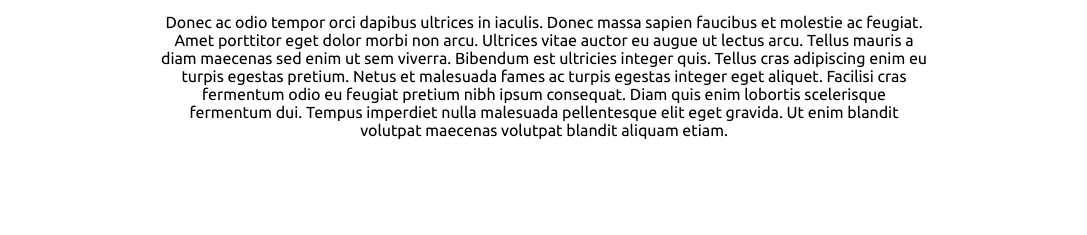
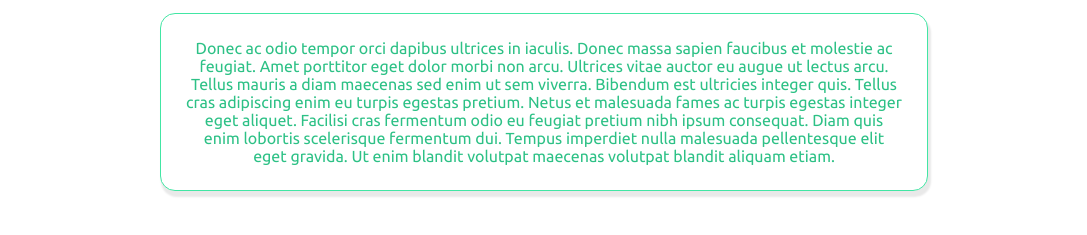
Before and after one commit to Kristyvdm2020/FitnessTracker-frontend, a React app: page / in a window 1280 px wide. Shown: the part 553-788 px from the top of the page, without its empty margins (96-1183 px from the left). Built offline with nearby package versions, Linux system fonts and the light colour scheme; no server answers.

Commit message:
added missionStatement class and began styling it

```diff
--- a/assets/styles.css
+++ b/assets/styles.css
@@ -160,6 +160,15 @@ nav a:hover {
   height: auto;
   /* clip-path: polygon(0 0, 100% 12%, 100% 76%, 0 100%); */
   clip-path: polygon(0 25%, 100% 12%, 100% 76%, 0 92%);
+}
+
+.missionStatement {
+  border-radius: 15px;
+  padding: 25px;
+  border: 1px solid #42E6A4;
+  background-color: #ffffff;
+  color:  #2dc186;
+  box-shadow: 2px 5px 2px 1px rgb(233, 233, 233);
 
 }
 
--- a/src/components/Home.js
+++ b/src/components/Home.js
@@ -6,7 +6,7 @@ const Home = () => {
         <div className='home-container'>
 
                 <img className='home-img' src="https://cdn.thespaces.com/wp-content/uploads/2020/01/Gymshark-hero-crop.jpg"/>
-                <p>Donec ac odio tempor orci dapibus ultrices in iaculis. Donec massa sapien faucibus et molestie ac feugiat. Amet porttitor eget dolor morbi non arcu. Ultrices vitae auctor eu augue ut lectus arcu.
+                <p class="missionStatement">Donec ac odio tempor orci dapibus ultrices in iaculis. Donec massa sapien faucibus et molestie ac feugiat. Amet porttitor eget dolor morbi non arcu. Ultrices vitae auctor eu augue ut lectus arcu.
                 Tellus mauris a diam maecenas sed enim ut sem viverra. Bibendum est ultricies integer quis.
                 Tellus cras adipiscing enim eu turpis egestas pretium. Netus et malesuada fames ac turpis egestas integer eget aliquet. Facilisi cras fermentum odio eu feugiat pretium nibh ipsum consequat.
                 Diam quis enim lobortis scelerisque fermentum dui. Tempus imperdiet nulla malesuada pellentesque elit eget gravida. Ut enim blandit volutpat maecenas volutpat blandit aliquam etiam.
```
